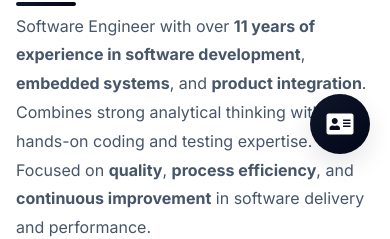
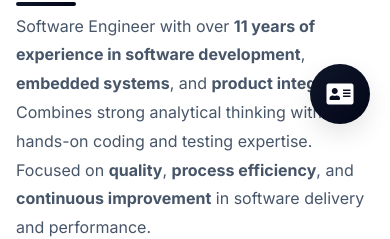
Before and after one commit to ZiSo89/ZiSo89.github.io, a plain HTML site: page index.html in a window 390 px wide. Shown: the part 610-849 px from the top of the page. Drawn offline with Linux system fonts and the light colour scheme.

Commit message:
Adjust floating contact card position

```diff
--- a/css/resume-modern.css
+++ b/css/resume-modern.css
@@ -269,7 +269,7 @@ p.lead {
 /* OPTION C: Floating Contact Card */
 .floating-contact-card {
     position: fixed;
-    bottom: 100px;
+    bottom: 130px;
     right: 30px;
     z-index: 998;
 }
@@ -404,7 +404,7 @@ p.lead {
     }
 
     .floating-contact-card {
-        bottom: 80px;
+        bottom: 110px;
         right: 20px;
     }
 
```
